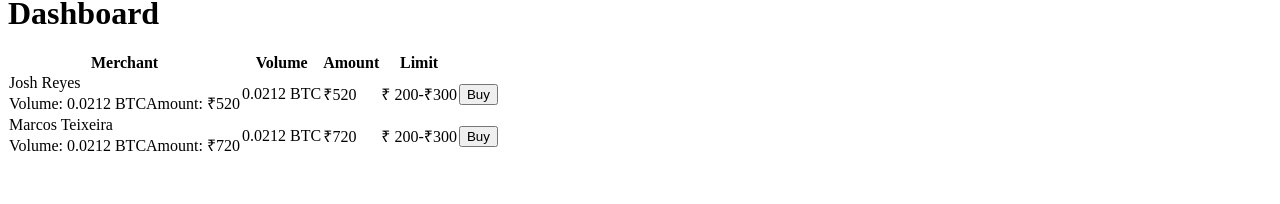
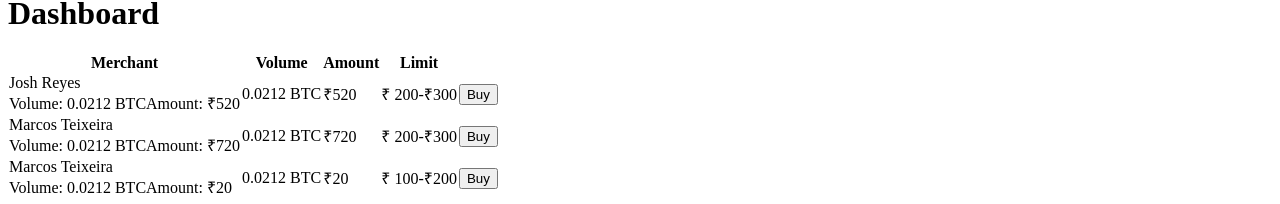
Before and after one commit to openpeer/openpeer, a Next.js app: page /app in a window 1280 px wide. Shown: the part 1659-1863 px from the top of the page. Before the commit the page ends 1824 px from the top, so only its background shows below. Built offline with nearby package versions, Linux system fonts and the light colour scheme; what wagmi would draw is missing.

Commit message:
table style improvements

```diff
--- a/pages/app/index.tsx
+++ b/pages/app/index.tsx
@@ -9,7 +9,7 @@ const merchant = [
     amount: '₹520',
     avaliable: '0.02394BTC',
     limit: '₹ 200-₹300',
-    action: 'buy',
+    price: '₹520',
     isCurrent: false,
   },
   {
@@ -19,7 +19,17 @@ const merchant = [
     amount: '₹720',
     avaliable: '0.02394BTC',
     limit: '₹ 200-₹300',
-    action: 'buy',
+    price: '₹520',
+    isCurrent: false,
+  },
+  {
+    id: 3,
+    name: 'Marcos Teixeira',
+    volume: '0.0212 BTC',
+    amount: '₹20',
+    avaliable: '0.02394BTC',
+    limit: '₹ 100-₹200',
+    price: '₹520',
     isCurrent: false,
   },
 ]
@@ -40,7 +50,7 @@ export default function HomePage() {
 
 
           {/* Table structure START  */}
-          <table className="min-w-full divide-y divide-gray-300 md:rounded-lg overflow-hidden" style={{ borderSpacing: 0 }}>
+          <table className="min-w-full md:rounded-lg overflow-hidden" style={{ borderSpacing: 0 }}>
             <thead className="bg-gray-100">
               <tr>
                 <th scope="col" className="py-3.5 pl-4 pr-3 text-left text-sm font-semibold text-gray-900 sm:pl-6">
@@ -61,10 +71,10 @@ export default function HomePage() {
               </tr>
             </thead>
             <tbody className="divide-y divide-gray-200 bg-white">
-              {merchant.map((merchant: { id: Key | null | undefined; name: string | number | boolean | ReactElement<any, string | JSXElementConstructor<any>> | ReactFragment | null | undefined; isCurrent: boolean | undefined; volume: string | number | boolean | ReactElement<any, string | JSXElementConstructor<any>> | ReactFragment | null | undefined; amount: string | number | boolean | ReactElement<any, string | JSXElementConstructor<any>> | ReactFragment | null | undefined; limit: string | number | boolean | ReactElement<any, string | JSXElementConstructor<any>> | ReactFragment | null | undefined; action: string | number | boolean | ReactElement<any, string | JSXElementConstructor<any>> | ReactFragment | null | undefined; }, merchantIdx: number) => (
-                <tr key={merchant.id}>
-                  <td>
-                    <div className="font-medium text-gray-900">
+              {merchant.map((merchant: { id: Key | null | undefined; name: string | number | boolean | ReactElement<any, string | JSXElementConstructor<any>> | ReactFragment | null | undefined; isCurrent: boolean | undefined; volume: string | number | boolean | ReactElement<any, string | JSXElementConstructor<any>> | ReactFragment | null | undefined; amount: string | number | boolean | ReactElement<any, string | JSXElementConstructor<any>> | ReactFragment | null | undefined; limit: string | number | boolean | ReactElement<any, string | JSXElementConstructor<any>> | ReactFragment | null | undefined; price: string | number | boolean | ReactElement<any, string | JSXElementConstructor<any>> | ReactFragment | null | undefined; }, merchantIdx: number) => (
+                <tr key={merchant.id} className="hover:bg-gray-50">
+                  <td className="pl-4 py-4">
+                    <div className="text-sm text-gray-900">
                       {merchant.name}
                     </div>
                     <div className="mt-1 flex flex-col text-gray-500 sm:block lg:hidden">
@@ -72,16 +82,16 @@ export default function HomePage() {
                       <span>Amount: {merchant.amount}</span>
                     </div>
                   </td>
-                  <td className='hidden px-3 py-3.5 text-sm text-gray-500 lg:table-cell'>
+                  <td className="hidden px-3.5 py-3.5 text-sm text-gray-500 lg:table-cell">
                     {merchant.volume}
                   </td>
-                  <td className='hidden px-3 py-3.5 text-sm text-gray-500 lg:table-cell'>
+                  <td className="hidden px-3.5 py-3.5 text-sm text-gray-500 lg:table-cell">
                     {merchant.amount}
                   </td>
-                  <td className='hidden px-3 py-3.5 text-sm text-gray-500 lg:table-cell'>
+                  <td className="hidden px-3.5 py-3.5 text-sm text-gray-500 lg:table-cell">
                     {merchant.limit}
                   </td>
-                  <td>
+                  <td className="text-right py-4 pr-4">
                     <Button title="Buy" />
                   </td>
                 </tr>
```
